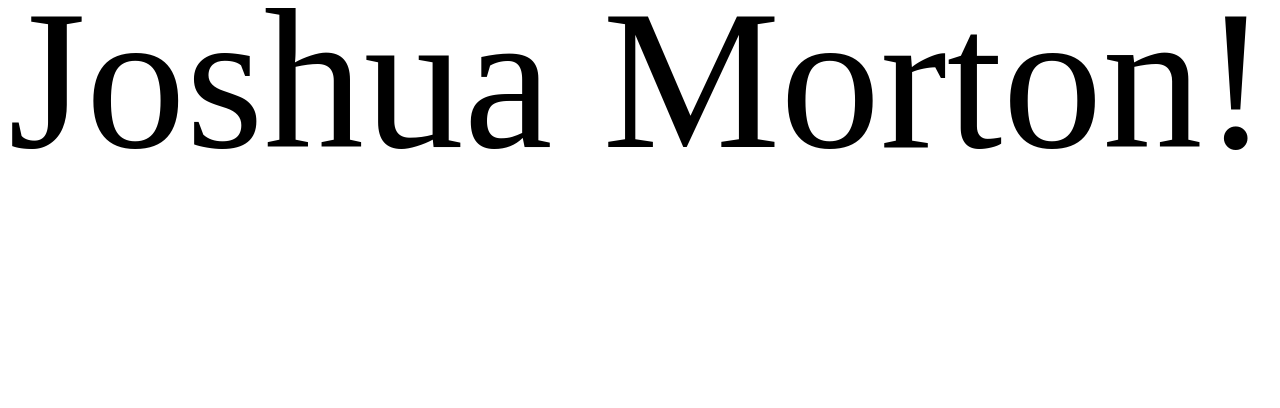
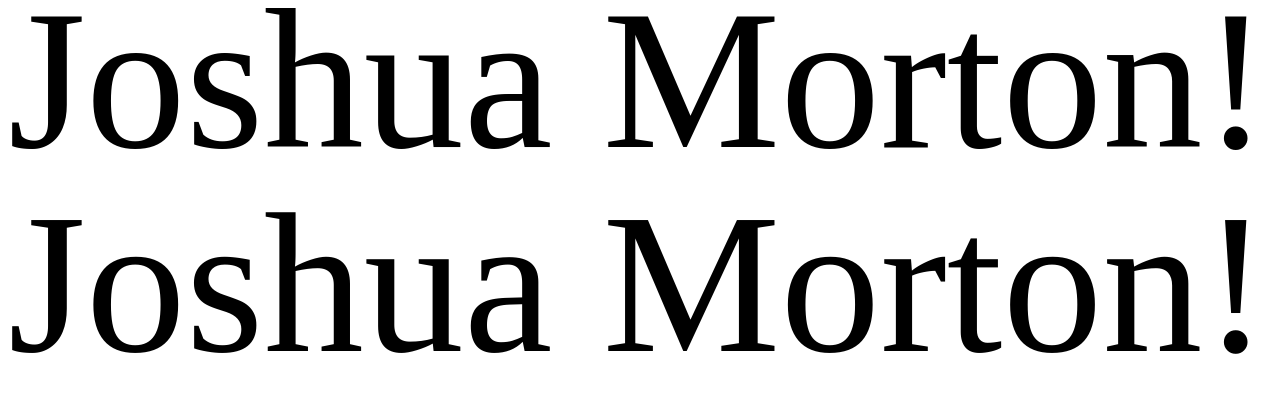
Before and after one commit to joshuamorton/gcerror, a plain HTML site: page index.html in a window 1280 px wide. Shown: the part 485-893 px from the top of the page. Before the commit the page ends 800 px from the top, so only its background shows below. Drawn offline with nearby package versions, Linux system fonts and the light colour scheme.

Commit message:
added image, updated readme

```diff
--- a/index.html
+++ b/index.html
@@ -2,11 +2,16 @@
 <html>
     <head>
         <title>Test</title>
-        <link rel="stylesheet" type="text/css" href="style.css">
+        <link rel="stylesheet" type="text/css" href="style.css"></link>
+        <script type="text/javascript" src="http://ajax.googleapis.com/ajax/libs/jquery/1.10.2/jquery.js"></script>
     </head>
     <body>
         <div style="font-family:raleway;font-size:200px;">Joshua Morton!</div>
-        <canvas id="myCanvas" width="1600" height="300"></canvas>
+        <canvas id="myCanvas" width="1600" height="200"></canvas>
+        <canvas id="myCanvas2" width="1600" height="200"></canvas>
+        <canvas id="myCanvas3" width="1600" height="200"></canvas>
+        <canvas id="myCanvas4" width="1600" height="200"></canvas>
+        <canvas id="myCanvas5" width="1600" height="200"></canvas>
     </body>
 <!--     <script type="text/javascript">
         var c=document.getElementById("myCanvas");
@@ -41,4 +46,13 @@
         ctx.fill();
     </script> -->
     <script type="text/javascript" src="test.js"></script>
+    <script type="text/javascript">
+        $(document).ready(function(){
+            var c=document.getElementById("myCanvas5");
+            var ctx=c.getContext("2d");
+            ctx.font='200px raleway';
+            ctx.fillText("Joshua Morton!",0,150);
+            console.log("hi");
+        });
+    </script>
 </html>
--- a/test.js
+++ b/test.js
@@ -2,3 +2,18 @@ var c=document.getElementById("myCanvas");
 var ctx=c.getContext("2d");
 ctx.font='200px raleway';
 ctx.fillText("Joshua Morton!",0,150);
+
+var c=document.getElementById("myCanvas2");
+var ctx=c.getContext("2d");
+ctx.font='200px times';
+ctx.fillText("Joshua Morton!",0,150);
+
+var c=document.getElementById("myCanvas3");
+var ctx=c.getContext("2d");
+ctx.font='200px arial';
+ctx.fillText("Joshua Morton!",0,150);
+
+var c=document.getElementById("myCanvas4");
+var ctx=c.getContext("2d");
+ctx.font='200px raleway';
+ctx.strokeText("Joshua Morton!",0,150);
```
Also changed, not shown: error.png (added), 1 other file.
